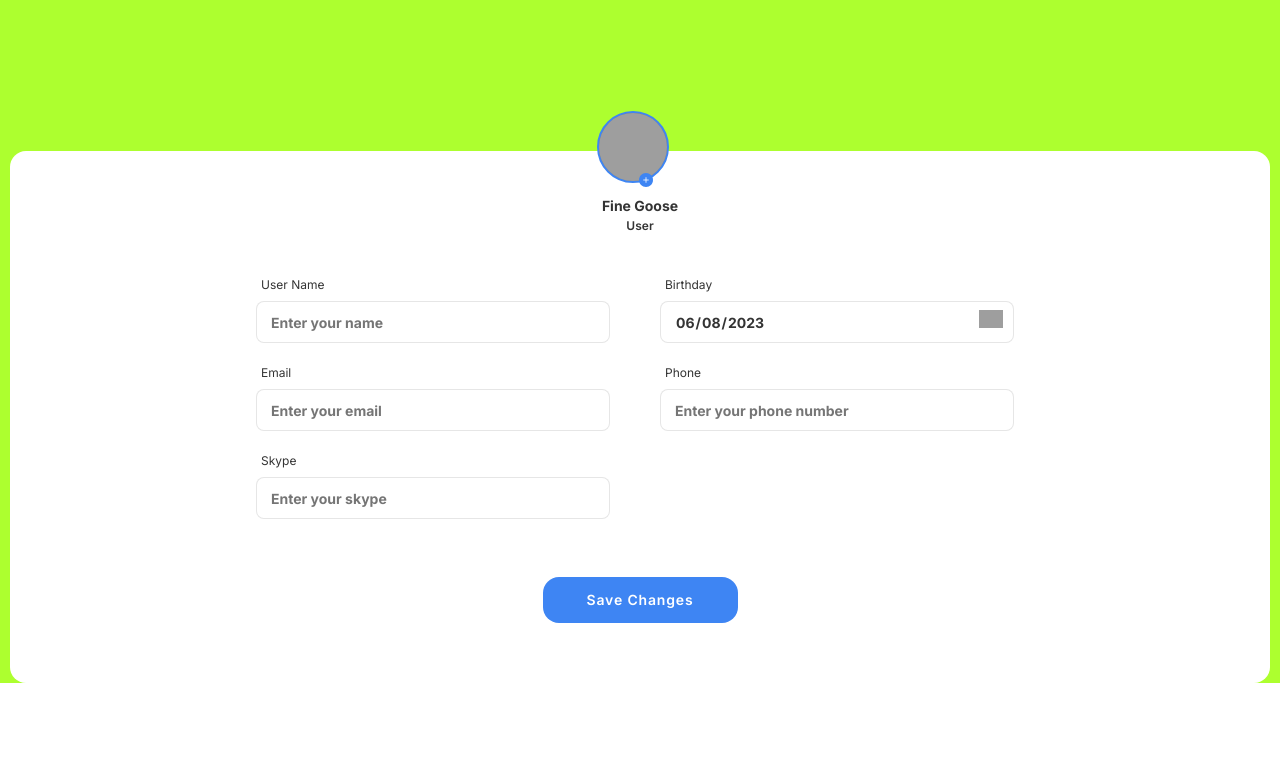
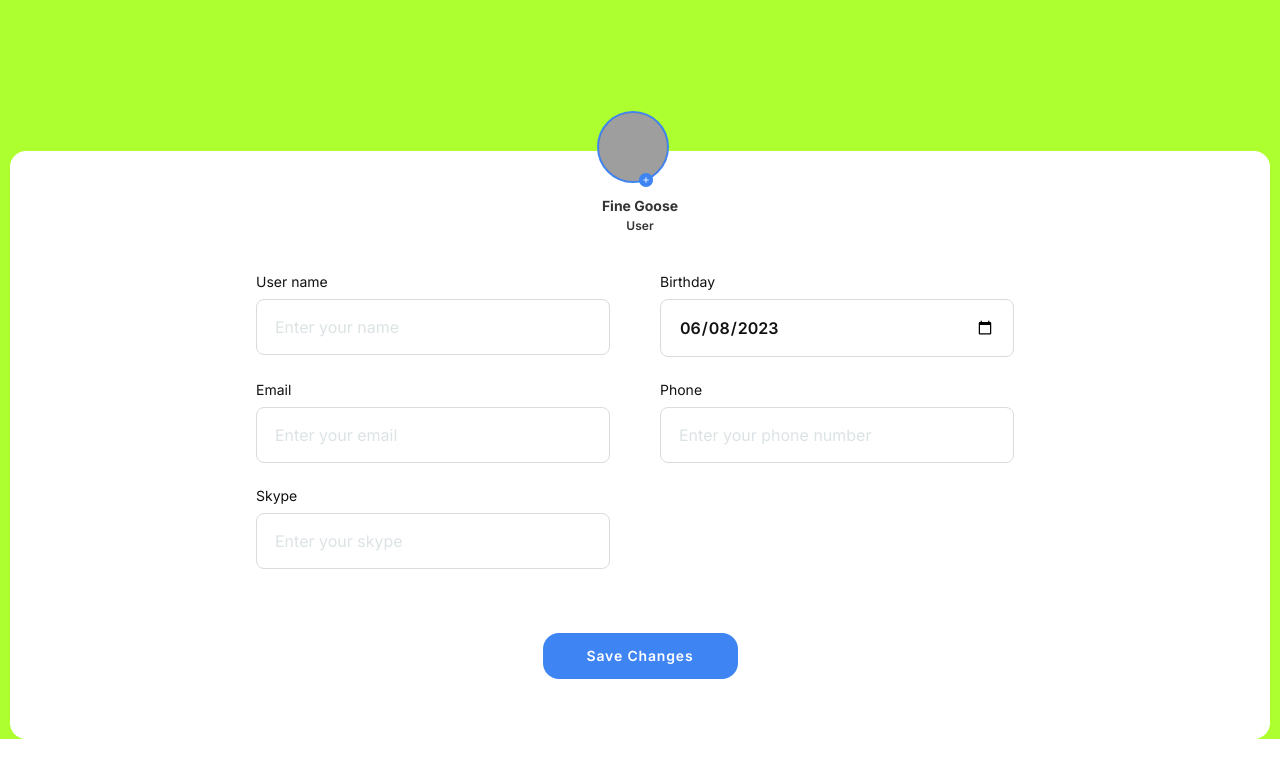
Before and after one commit to OlehZankiv/project-ff-planner-frontend, a React (Create React App) app: page /profile in a window 1280 px wide. Shown: the top 778 px of the page. Built offline with nearby package versions, Linux system fonts and the light colour scheme; grey boxes are pictures that could not be loaded.

Commit message:
Input refactoring

```diff
--- a/src/pages/userPage/UserPage.jsx
+++ b/src/pages/userPage/UserPage.jsx
@@ -8,18 +8,17 @@ import {
   ImageWrapper,
   NameText,
   UserText,
-  InputLabel,
   UserForm,
   DivForm,
   InputWrapper,
-  Input,
   UserButton,
 } from './UserPage.styled'
-
+import { Input } from '../../components/fields/Input'
 import styled from 'styled-components'
 import { AddIcon } from '../../assets/icons/AddIcon'
 import InputStatus from '../../components/InputStatus'
 import { getInputClassName } from './helpers'
+
 const UserPage = () => {
   const emailRegex = /^[A-Z0-9._%+-]+@[A-Z0-9.-]+\.[A-Z]{2,}$/i
   const birthdayRegex = /^\d{4}-\d{2}-\d{2}$/
@@ -71,11 +70,14 @@ const UserPage = () => {
               <UserForm onSubmit={handleSubmit}>
                 <DivForm>
                   <InputWrapper>
-                    <InputLabel htmlFor='username'>User Name</InputLabel>
                     <Input
                       id='username'
                       name='username'
                       type='text'
+                      title={'User name'}
+                      rightIcon={null}
+                      isError={errors.username && touched.username}
+                      successMessage={'This is Correct name'}
                       placeholder='Enter your name'
                       onChange={handleChange}
                       onBlur={handleBlur}
@@ -85,12 +87,12 @@ const UserPage = () => {
                   </InputWrapper>
 
                   <InputWrapper>
-                    <InputLabel htmlFor='birthday'>Birthday</InputLabel>
                     <Input
                       type='date'
                       id='birthday'
                       name='birthday'
                       placeholder='Enter your birthday'
+                      title={'Birthday'}
                       value={values.birthday}
                       onChange={handleChange}
                       onBlur={handleBlur}
@@ -99,12 +101,15 @@ const UserPage = () => {
                     <InputStatus error={errors.birthday} touched={touched.birthday} />
                   </InputWrapper>
                   <InputWrapper>
-                    <InputLabel htmlFor='email'>Email</InputLabel>
                     <Input
                       id='email'
                       name='email'
                       type='text'
                       placeholder='Enter your email'
+                      title={'Email'}
+                      rightIcon={null}
+                      isError={errors.email && touched.email}
+                      successMessage={'This is Correct email'}
                       onChange={handleChange}
                       onBlur={handleBlur}
                       className={getInputClassName(errors.email, touched.email)}
@@ -112,12 +117,15 @@ const UserPage = () => {
                     <InputStatus error={errors.email} touched={touched.email} />
                   </InputWrapper>
                   <InputWrapper>
-                    <InputLabel htmlFor='phone'>Phone</InputLabel>
                     <Input
                       id='phone'
                       name='phone'
                       type='tel'
                       placeholder='Enter your phone number'
+                      title={'Phone'}
+                      rightIcon={null}
+                      isError={errors.phone && touched.phone}
+                      successMessage={'This is Correct phone'}
                       onChange={handleChange}
                       onBlur={handleBlur}
                       className={getInputClassName(errors.phone, touched.phone)}
@@ -125,12 +133,15 @@ const UserPage = () => {
                     <InputStatus error={errors.phone} touched={touched.phone} />
                   </InputWrapper>
                   <InputWrapper>
-                    <InputLabel htmlFor='skype'>Skype</InputLabel>
                     <Input
                       id='skype'
                       name='skype'
                       type='text'
                       placeholder='Enter your skype'
+                      title={'Skype'}
+                      rightIcon={null}
+                      isError={errors.skype && touched.skype}
+                      successMessage={'This is Correct phone'}
                       onChange={handleChange}
                       onBlur={handleBlur}
                       className={getInputClassName(errors.skype, touched.skype)}
```
